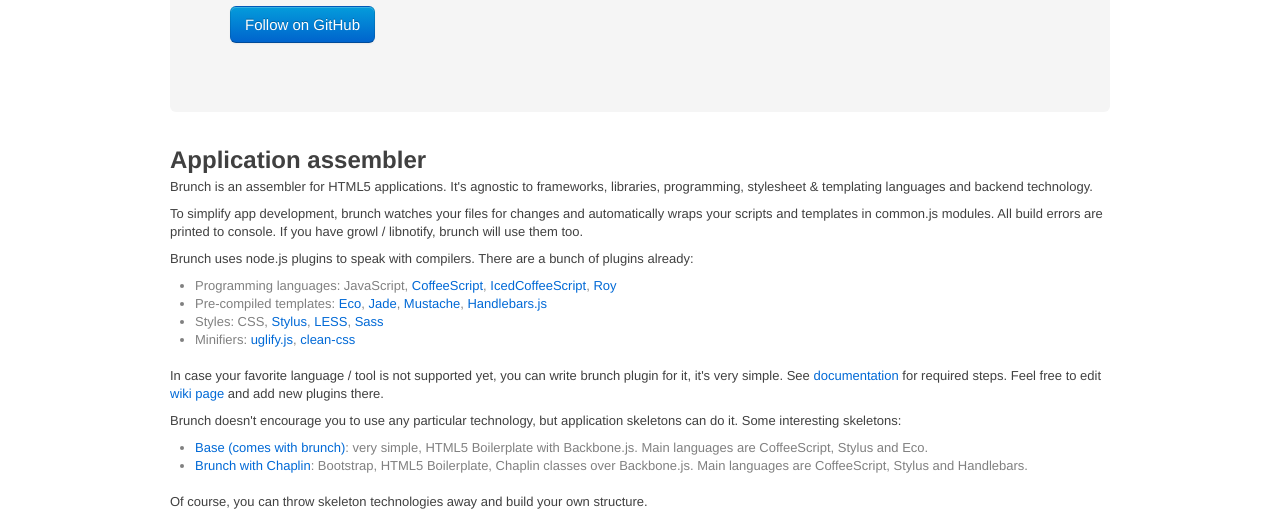
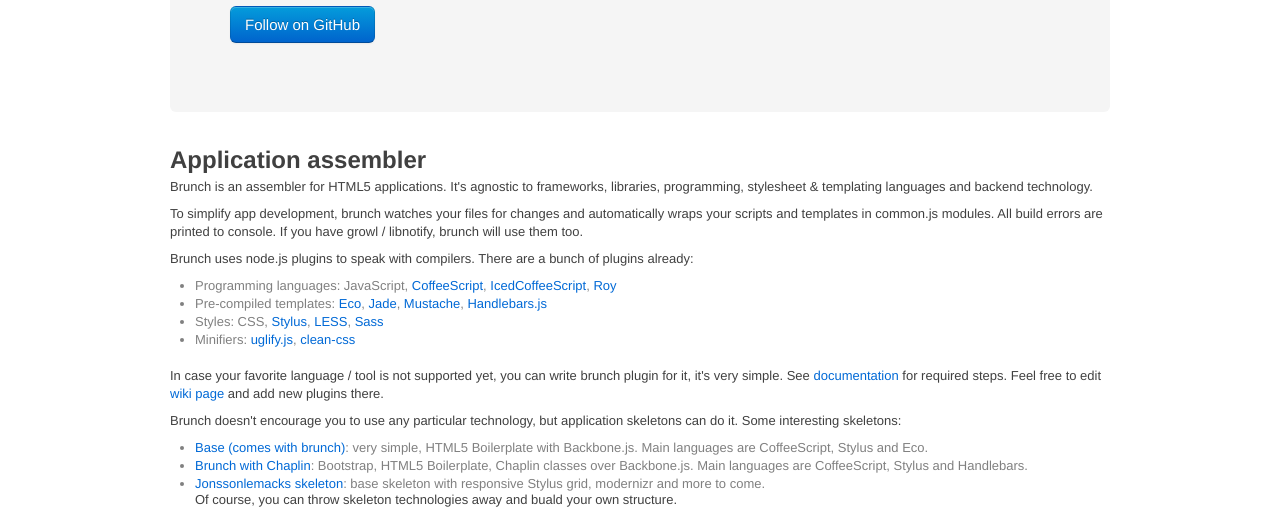
Before and after one commit to brunch/brunch.github.io, a plain HTML site: page index.html in a window 1280 px wide. Shown: the part 210-722 px from the top of the page. Drawn offline with Linux system fonts and the light colour scheme.

Commit message:
Add lj skeleton.

```diff
--- a/index.html
+++ b/index.html
@@ -65,8 +65,9 @@
         <ul>
           <li><a href="http://brunch.readthedocs.org/en/latest/structure.html">Base (comes with brunch)</a>: very simple, HTML5 Boilerplate with Backbone.js. Main languages are CoffeeScript, Stylus and Eco.</li>
           <li><a href="https://github.com/paulmillr/brunch-with-chaplin">Brunch with Chaplin</a>: Bootstrap, HTML5 Boilerplate, Chaplin classes over Backbone.js. Main languages are CoffeeScript, Stylus and Handlebars.</li>
-        </ul>
-        Of course, you can throw skeleton technologies away and build your own structure.
+          <li><a href="https://github.com/jonssonlemacks/brunch-jl-template">Jonssonlemacks skeleton</a>: base skeleton with responsive Stylus grid, modernizr and more to come.</li>
+        </al>
+        Of course, you can throw skeleton technologies away and buald your own structure.
       </p>
 
      <div class="page-section" id="getting-started">
```
